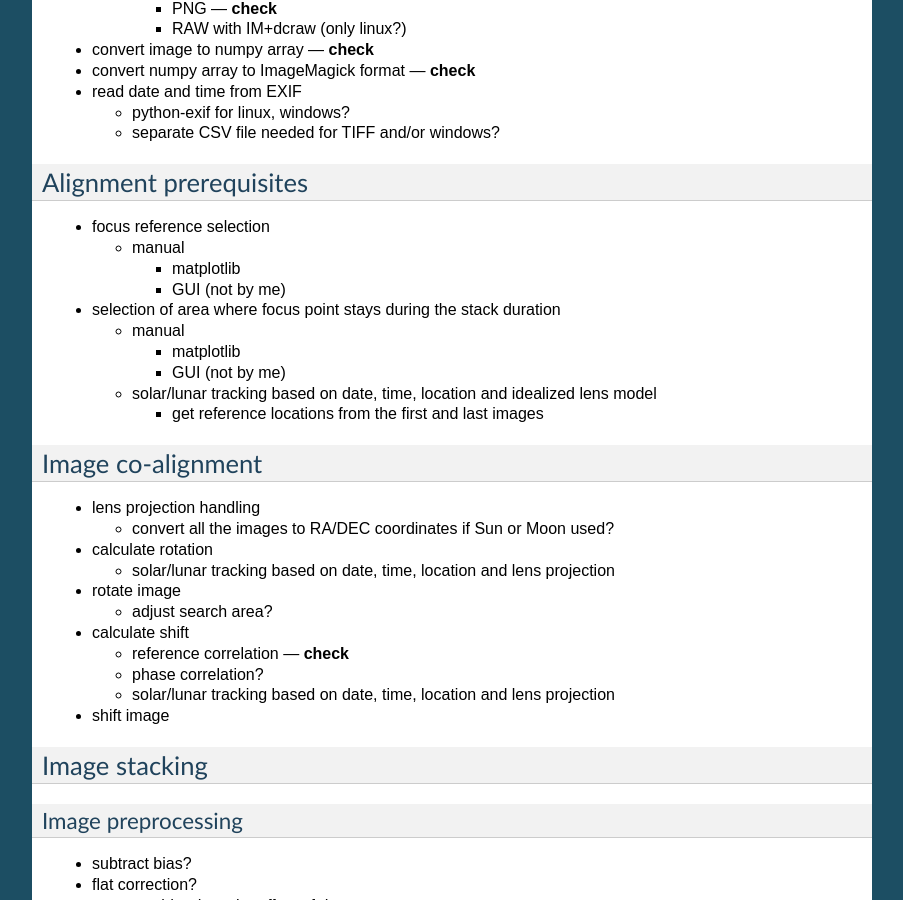
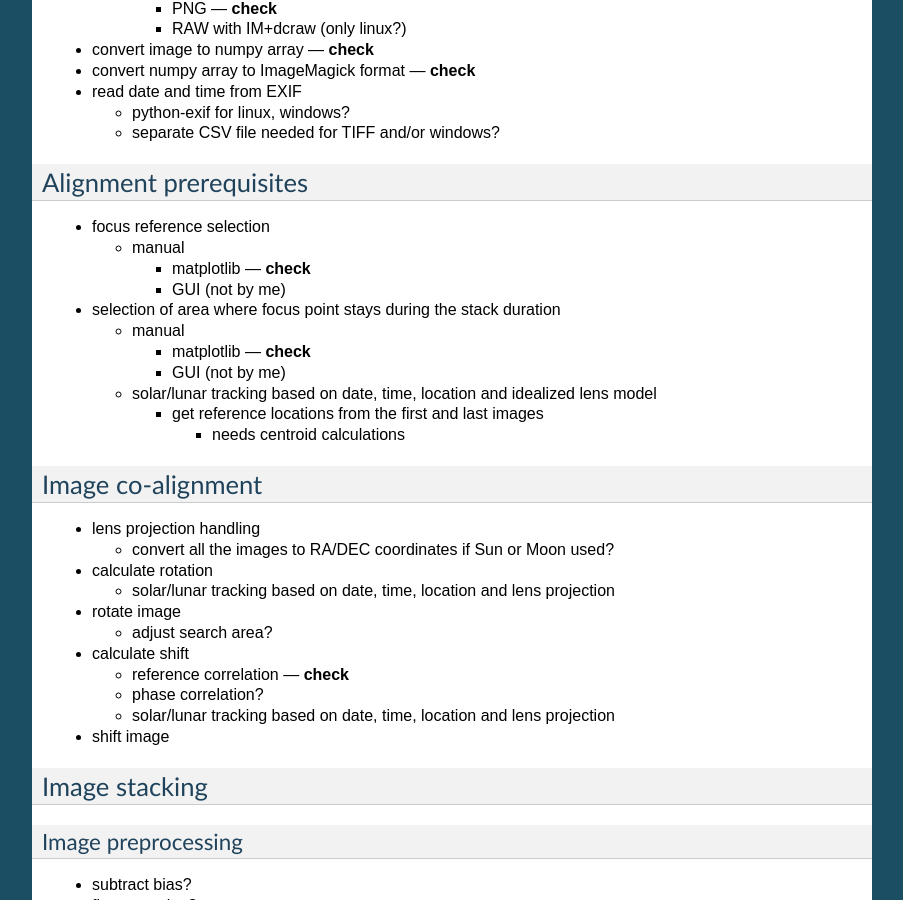
Before and after one commit to pnuu/halostack, a Sphinx documentation site: the page built from doc/source/plan.rst, in a window 1280 px wide and 900 px high, scrolled down 1607 px. Shown: the whole window, without its empty margins (198-1101 px from the left). Built offline with Sphinx 7.4.7, drawn with Linux system fonts in a browser that asks for light colours.

Commit message:
Updated current status

```diff
--- a/doc/source/plan.rst
+++ b/doc/source/plan.rst
@@ -112,19 +112,21 @@ Alignment prerequisites
 
   - manual
 
-    - matplotlib
+    - matplotlib --- **check**
     - GUI (not by me)
 
 - selection of area where focus point stays during the stack duration
 
   - manual
 
-    - matplotlib
+    - matplotlib --- **check**
     - GUI (not by me)
 
   - solar/lunar tracking based on date, time, location and idealized lens model
 
     - get reference locations from the first and last images
+
+      - needs centroid calculations
 
 Image co-alignment
 ------------------
```
